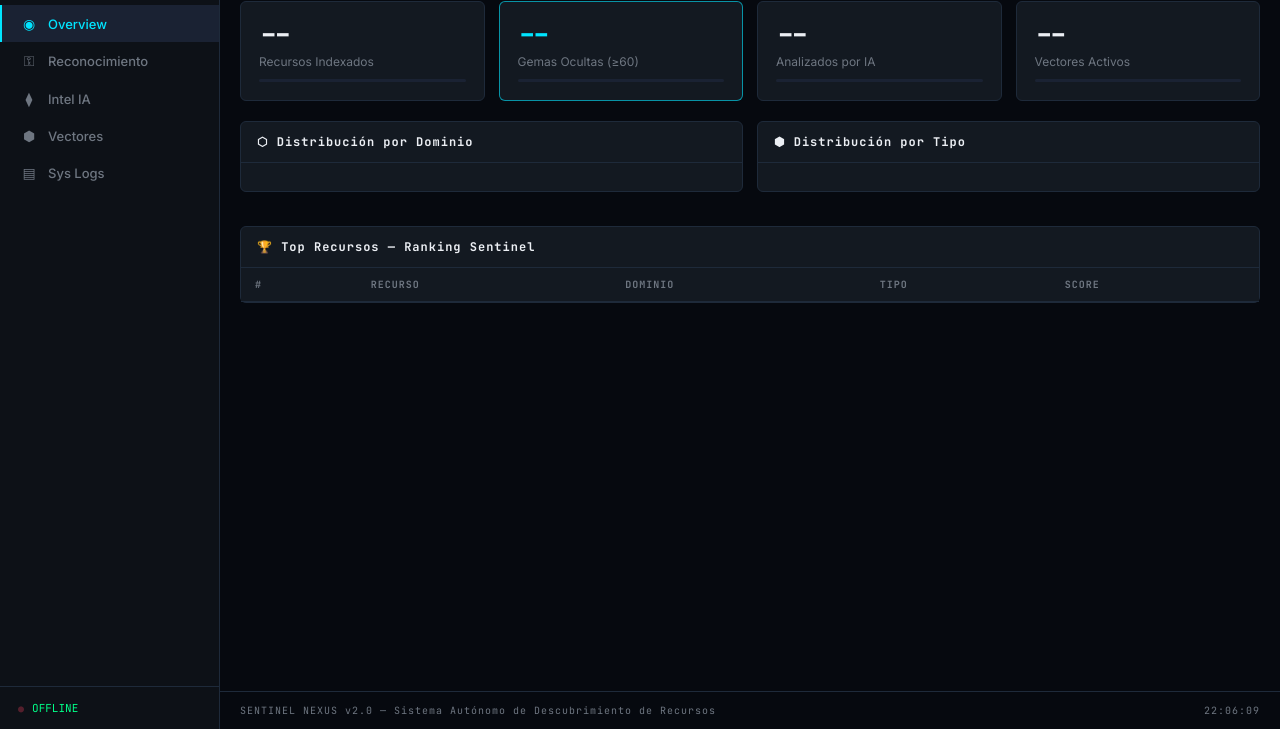
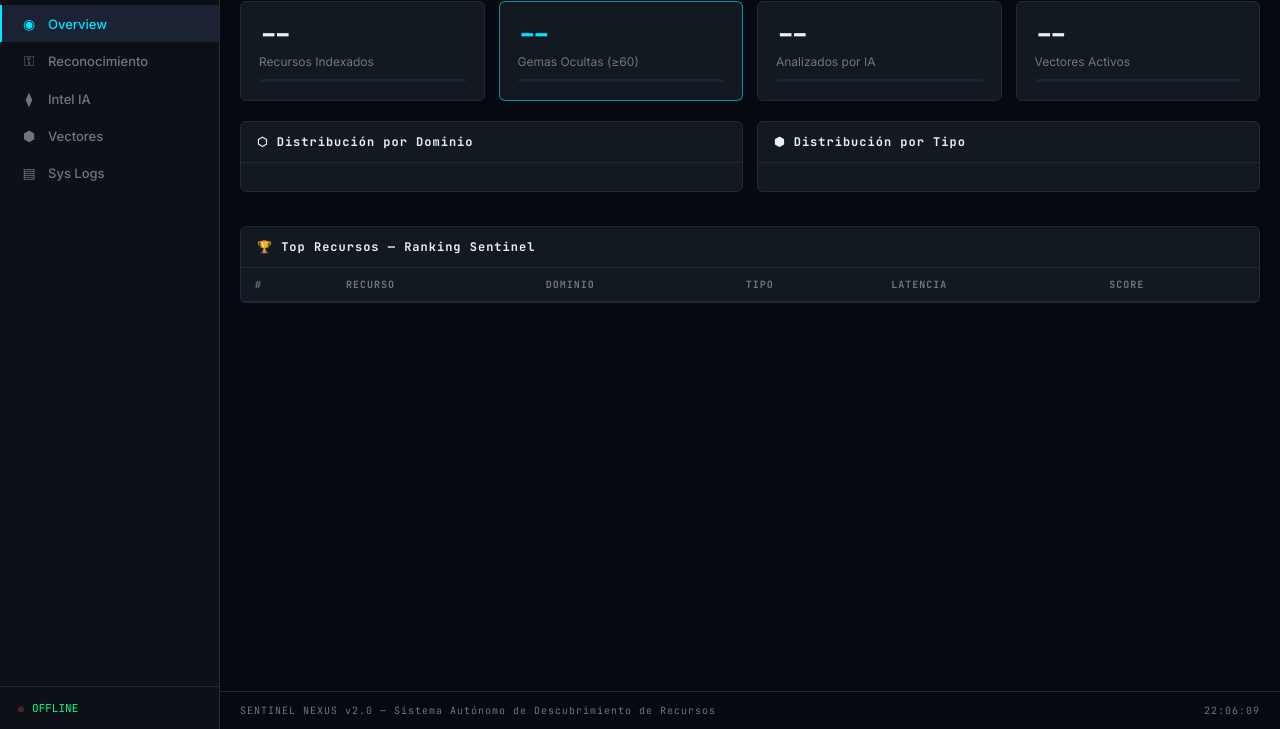
Before and after one commit to Kratos561/sistema-autonomo-recursos, a website: page public/index.html in a window 1280 px wide. Shown: the part 71-800 px from the top of the page. Drawn offline with Linux system fonts and the light colour scheme; no server answers.

Commit message:
⚡ UI: nuevo tab y stat para latencia

```diff
--- a/public/index.html
+++ b/public/index.html
@@ -144,6 +144,7 @@
                 <th>Recurso</th>
                 <th>Dominio</th>
                 <th>Tipo</th>
+                <th>Latencia</th>
                 <th>Score</th>
               </tr>
             </thead>
@@ -184,7 +185,7 @@
               <th>Dominio</th>
               <th>Tipo</th>
               <th>Rareza</th>
-              <th>Valor</th>
+              <th>Latencia</th>
               <th>Score</th>
               <th>Intel IA</th>
             </tr>
```
